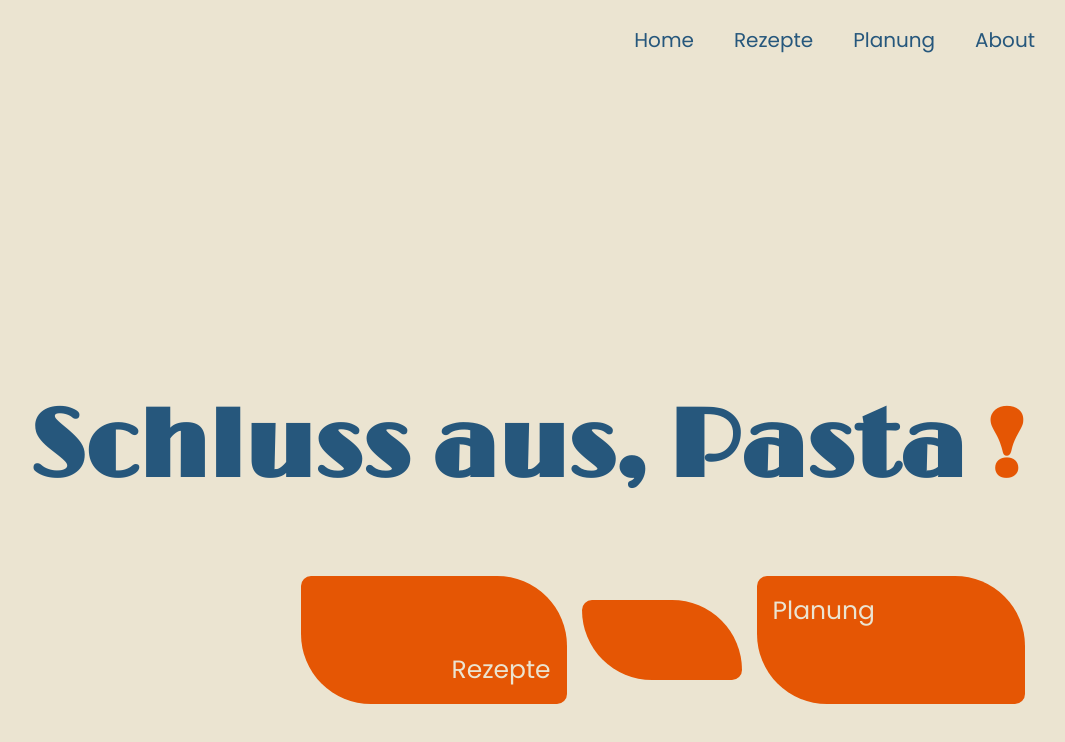
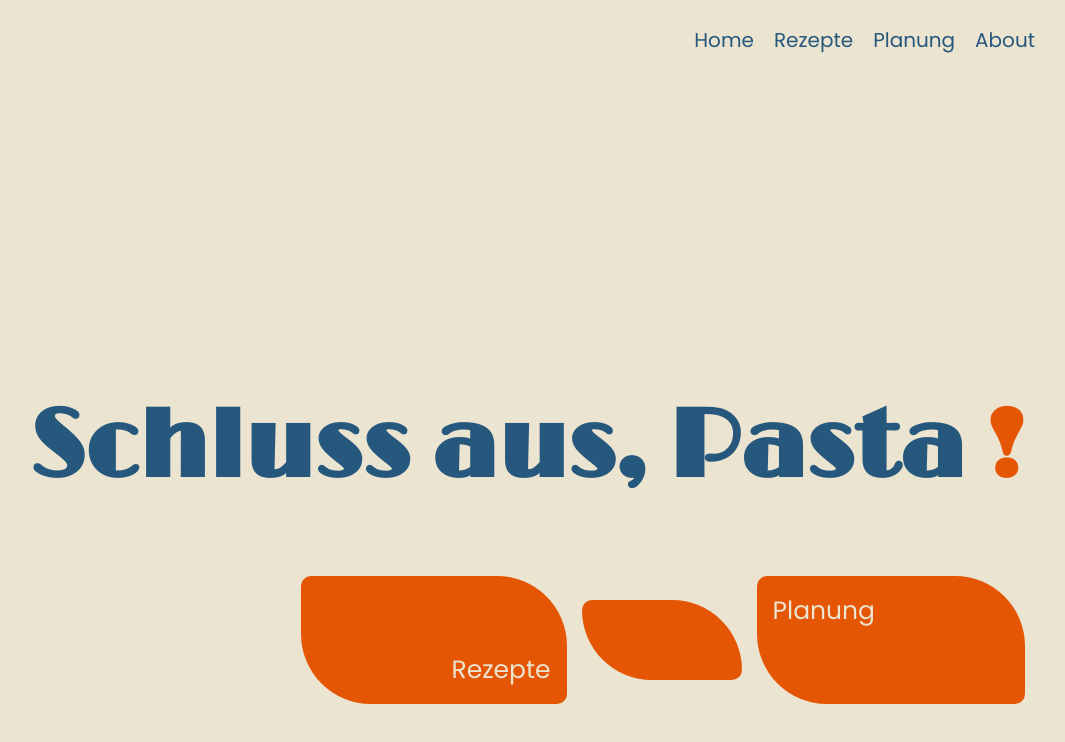
Before and after one commit to coding-bootcamps-eu/final-project-tz-earlybirds, a Vue app: page / in a window 1280 px wide. Shown: the top 742 px of the page, without its empty margins (215-1280 px from the left). Built offline with nearby package versions, Linux system fonts and the light colour scheme.

Commit message:
adds basic hamburger structure - not ready

```diff
--- a/src/layouts/HeaderLayout.vue
+++ b/src/layouts/HeaderLayout.vue
@@ -1,10 +1,33 @@
 <template>
   <nav>
-    <router-link class="header-link" to="/">Home</router-link>
-    <router-link class="header-link" to="/recipes">Rezepte</router-link>
-    <router-link class="header-link" to="/planing">Planung</router-link>
-    <router-link class="header-link" to="/about">About</router-link>
+    <div :data-visible="isMenuOpen">
+      <ul
+        id="primary-navigation"
+        data-visible="false"
+        class="primary-navigation flex"
+      >
+        <li><router-link class="header-link" to="/">Home</router-link></li>
+        <li>
+          <router-link class="header-link" to="/recipes">Rezepte</router-link>
+        </li>
+        <li>
+          <router-link class="header-link" to="/planing">Planung</router-link>
+        </li>
+        <li>
+          <router-link class="header-link" to="/about">About</router-link>
+        </li>
+      </ul>
+    </div>
   </nav>
+  <button
+    :aria-expanded="isMenuOpen"
+    @click="isMenuOpen = !isMenuOpen"
+    class="mobile-nav-toggle"
+    aria-controls="primary-navigation"
+  >
+    Menu
+  </button>
+
   <router-view />
 </template>
 <style scoped>
@@ -18,4 +41,88 @@ nav {
   font-weight: 400;
   color: var(--color-blue);
 }
+.flex {
+  display: flex;
+  gap: var(--gap, 1rem);
+}
+
+/*primary header */
+.logo {
+  margin: 2rem;
+}
+
+.primary-header {
+  align-items: center;
+  justify-content: space-between;
+}
+
+.mobile-nav-toggle {
+  display: none;
+}
+
+.primary-navigation {
+  list-style: none;
+  padding: 0;
+  margin: 0;
+  /*background: steelblue;*/
+  background: var(--color-beige);
+}
+/* Filter der den Hintergrund durchscheinend sein lässt // wird nicht durch alle Browser unterstützt, daher @support fallback*/
+
+@supports (backdrop-filter: blur(1rem)) {
+  .primary-navigation {
+    background: hsl (0 0% 100% / 0.1);
+    backdrop-filter: blur(1rem);
+  }
+}
+
+.primary-navigation a {
+  text-decoration: none;
+}
+
+@media (max-width: 35em) {
+  .primary-navigation {
+    --gap: 3em;
+    position: fixed;
+    z-index: 1000;
+    inset: 0 0 0 30%;
+    flex-direction: column;
+    padding: min(30vh, 10rem) 2rem;
+
+    transform: translateX(100%);
+    transition: transform 350ms ease-out;
+  }
+
+  .primary-navigation[data-visible="true"] {
+    transform: translateX(0%);
+  }
+
+  .mobile-nav-toggle {
+    display: block;
+    position: absolute;
+    z-index: 9999;
+    background: url(../assets/hamburger.svg)
+      /*url(mit Link zu Hamburger Icon aus der assets datei.svg); und background-image draus machen. dann noch background-color: transparent;*/;
+    background-repeat: no-repeat;
+    width: 2rem;
+    border: 0;
+    aspect-ratio: 1;
+    top: 2rem;
+    right: 2rem;
+  }
+
+  .mobile-nav-toggle[aria-expanded="true"] {
+    background: url(../assets/close.svg); /* hier die Url für das Schließen.svg einsetzen und background-image draus machen*/
+  }
+}
 </style>
+<script>
+export default {
+  name: "HeaderLayout",
+  data() {
+    return {
+      isMenuOpen: false,
+    };
+  },
+};
+</script>
```
Also changed, not shown: src/assets/close.svg (added), src/assets/hamburger.svg (added).
